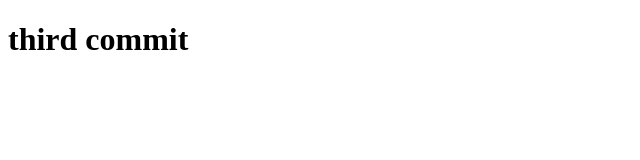
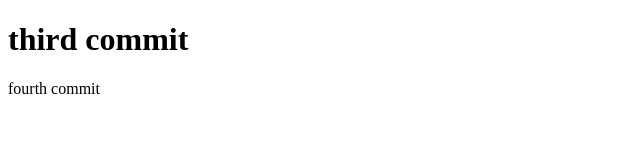
Before and after one commit to ganizodda/practice, a plain HTML site: page index.html in a window 1280 px wide. Shown: the whole page, without its empty margins (0-640 px from the left). Drawn offline with Linux system fonts and the light colour scheme.

Commit message:
fourth commit

```diff
--- a/index.html
+++ b/index.html
@@ -7,5 +7,7 @@
 </head>
 <body>
     <h1>third commit</h1>
+
+    <nav>fourth commit</nav>
 </body>
 </html>
```
